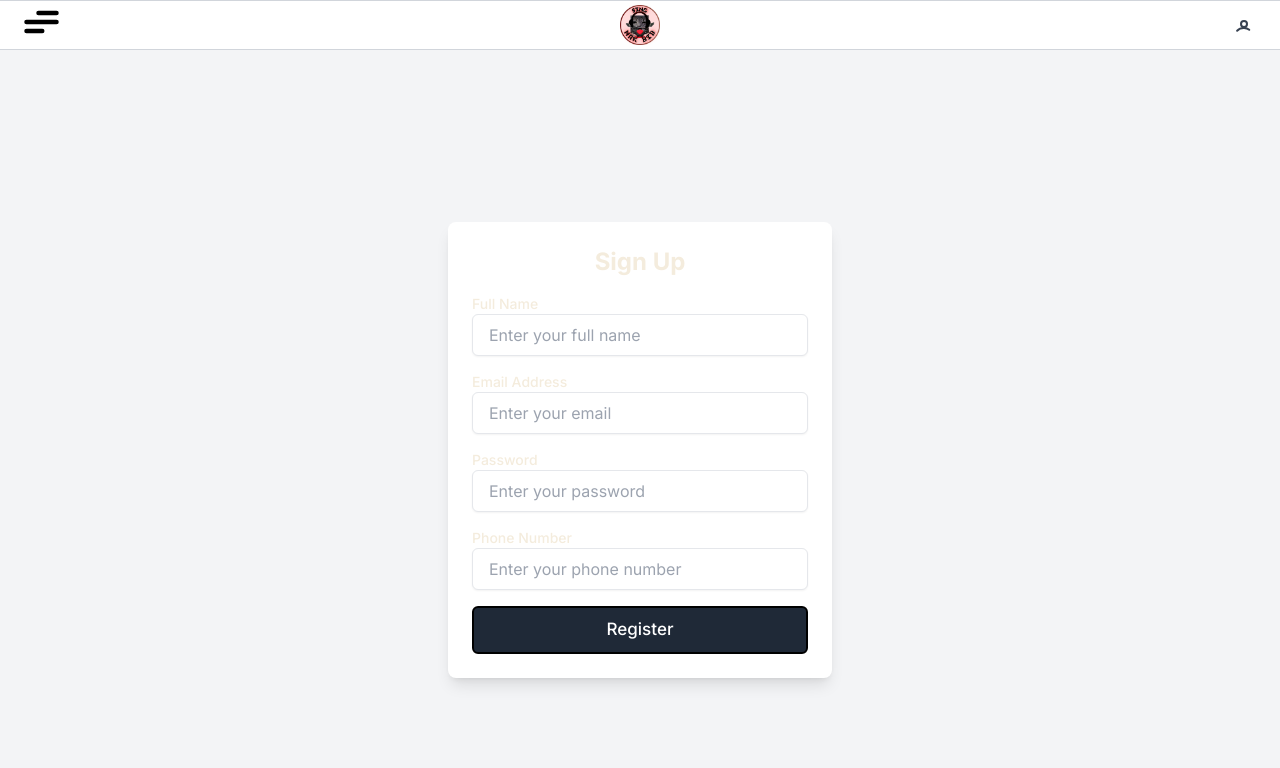
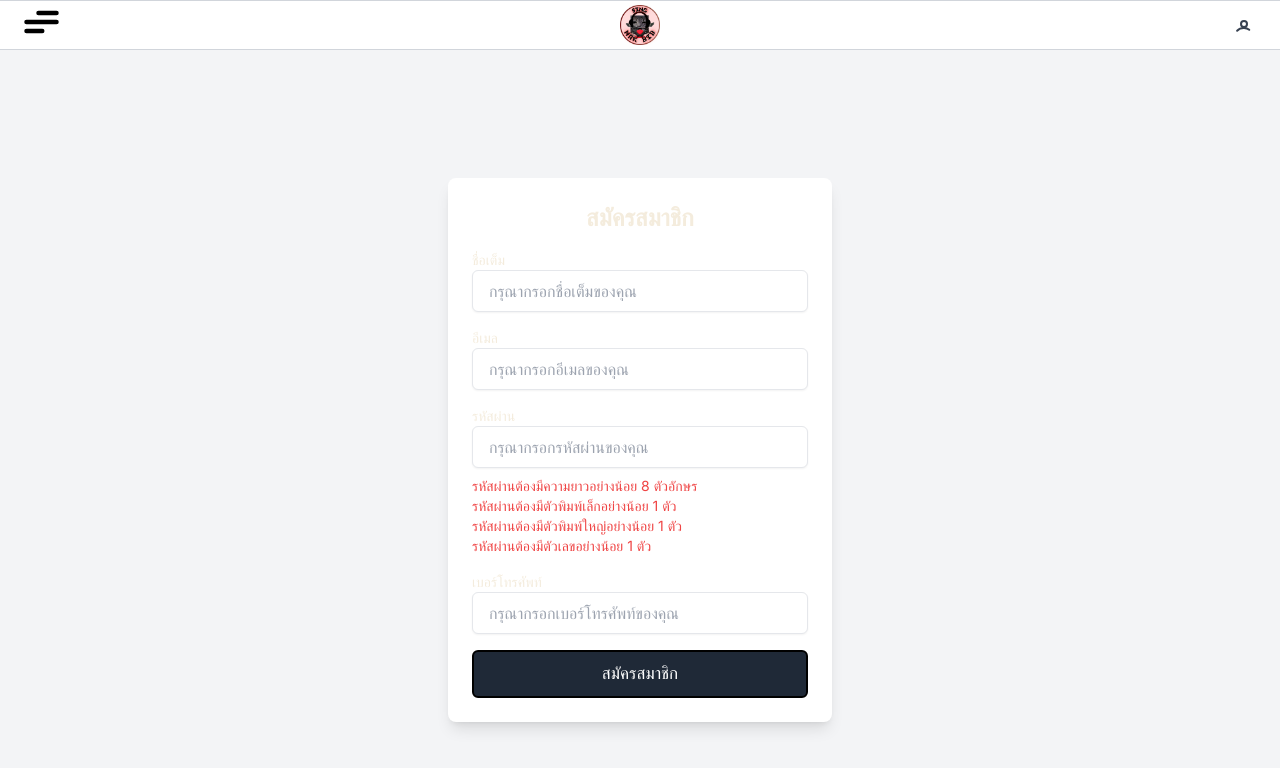
Before and after one commit to 2110503-2564/se-project-32_sing-nak-bid, a Next.js app: page /register in a window 1280 px wide. Shown: the top 768 px of the page. Built offline with nearby package versions, Linux system fonts and the light colour scheme; no server answers.

Commit message:
Register Password Validation

```diff
--- a/src/app/register/page.tsx
+++ b/src/app/register/page.tsx
@@ -1,6 +1,6 @@
 'use client';
 
-import React, { useState } from 'react';
+import React, { useState, useEffect } from 'react';
 import RegisterForm from '@/libs/register';
 
 function SignUp() {
@@ -9,26 +9,46 @@ function SignUp() {
     const [password, setPassword] = useState('');
     const [telephone, setTelephone] = useState('');
     const [message, setMessage] = useState<string | null>(null);
+    const [passwordErrors, setPasswordErrors] = useState<{ message: string; isValid: boolean }[]>([
+        { message: 'รหัสผ่านต้องมีความยาวอย่างน้อย 8 ตัวอักษร', isValid: false },
+        { message: 'รหัสผ่านต้องมีตัวพิมพ์เล็กอย่างน้อย 1 ตัว', isValid: false },
+        { message: 'รหัสผ่านต้องมีตัวพิมพ์ใหญ่อย่างน้อย 1 ตัว', isValid: false },
+        { message: 'รหัสผ่านต้องมีตัวเลขอย่างน้อย 1 ตัว', isValid: false },
+    ]);
+
+    useEffect(() => {
+        const errors = [...passwordErrors];
+        errors[0].isValid = password.length >= 8;
+        errors[1].isValid = /[a-z]/.test(password);
+        errors[2].isValid = /[A-Z]/.test(password);
+        errors[3].isValid = /[0-9]/.test(password);
+        setPasswordErrors(errors);
+    }, [password]);
 
     const handleRegister = async () => {
+        const hasErrors = passwordErrors.some((error) => !error.isValid);
+        if (hasErrors) {
+            setMessage('โปรดแก้ไขข้อผิดพลาดของรหัสผ่านก่อนทำการสมัคร');
+            return;
+        }
         try {
             const result = await RegisterForm(name, telephone, email, password);
-            setMessage("Registration successful!");
-            console.log("Registration successful:", result);
+            setMessage("สมัครสมาชิกสำเร็จ!");
+            console.log("สมัครสมาชิกสำเร็จ:", result);
         } catch (error) {
-            setMessage(`Registration failed: ${(error as Error).message}`);
-            console.error("Registration error:", error);
+            setMessage(`สมัครสมาิกล้มเหลว: ${(error as Error).message}`);
+            console.error("ข้อผิดพลาดในการสมัครสมาชิก:", error);
         }
     };
 
     return (
         <div className="flex items-center justify-center min-h-screen bg-gray-100">
             <div className="bg-white p-6 rounded-lg shadow-lg w-full max-w-sm">
-                <h2 className="text-2xl font-bold mb-4 text-center">Sign Up</h2>
+                <h2 className="text-2xl font-bold mb-4 text-center">สมัครสมาชิก</h2>
                 {message && (
                     <p
                         className={`text-sm text-center mb-4 ${
-                            message.startsWith('Registration failed') ? 'text-red-500' : 'text-green-500'
+                            message.startsWith('สมัครสมาิกล้มเหลว') ? 'text-red-500' : 'text-green-500'
                         }`}
                     >
                         {message}
@@ -36,40 +56,47 @@ function SignUp() {
                 )}
                 <form className="space-y-4">
                     <div>
-                        <label className="block text-sm font-medium">Full Name</label>
+                        <label className="block text-sm font-medium">ชื่อเต็ม</label>
                         <input
                             type="text"
-                            placeholder="Enter your full name"
+                            placeholder="กรุณากรอกชื่อเต็มของคุณ"
                             value={name}
                             onChange={(e) => setName(e.target.value)}
                             className="w-full px-4 py-2 border rounded-md shadow-sm focus:outline-none focus:ring-2 focus:ring-blue-500"
                         />
                     </div>
                     <div>
-                        <label className="block text-sm font-medium">Email Address</label>
+                        <label className="block text-sm font-medium">อีเมล</label>
                         <input
                             type="email"
-                            placeholder="Enter your email"
+                            placeholder="กรุณากรอกอีเมลของคุณ"
                             value={email}
                             onChange={(e) => setEmail(e.target.value)}
                             className="w-full px-4 py-2 border rounded-md shadow-sm focus:outline-none focus:ring-2 focus:ring-blue-500"
                         />
                     </div>
                     <div>
-                        <label className="block text-sm font-medium">Password</label>
+                        <label className="block text-sm font-medium">รหัสผ่าน</label>
                         <input
                             type="password"
-                            placeholder="Enter your password"
+                            placeholder="กรุณากรอกรหัสผ่านของคุณ"
                             value={password}
                             onChange={(e) => setPassword(e.target.value)}
                             className="w-full px-4 py-2 border rounded-md shadow-sm focus:outline-none focus:ring-2 focus:ring-blue-500"
                         />
+                        <div className="mt-2 text-sm">
+                            {passwordErrors.map((error, index) => (
+                                <p key={index} className={error.isValid ? 'text-green-500' : 'text-red-500'}>
+                                    {error.message}
+                                </p>
+                            ))}
+                        </div>
                     </div>
                     <div>
-                        <label className="block text-sm font-medium">Phone Number</label>
+                        <label className="block text-sm font-medium">เบอร์โทรศัพท์</label>
                         <input
                             type="tel"
-                            placeholder="Enter your phone number"
+                            placeholder="กรุณากรอกเบอร์โทรศัพท์ของคุณ"
                             value={telephone}
                             onChange={(e) => setTelephone(e.target.value)}
                             className="w-full px-4 py-2 border rounded-md shadow-sm focus:outline-none focus:ring-2 focus:ring-blue-500"
@@ -80,8 +107,8 @@ function SignUp() {
                         onClick={handleRegister}
                         className="relative inline-block w-full h-12 text-[17px] font-medium border-2 border-black bg-gray-800 text-white rounded-md overflow-hidden transition-colors duration-500 hover:bg-white hover:text-black"
                     >
-                         <span className="absolute top-full left-full w-[200px] h-[150px] bg-white rounded-full transition-all duration-700 hover:top-[-30px] hover:left-[-30px]"></span>
-                         <span className="relative z-10">Register</span>
+                        <span className="absolute top-full left-full w-[200px] h-[150px] bg-white rounded-full transition-all duration-700 hover:top-[-30px] hover:left-[-30px]"></span>
+                        <span className="relative z-10">สมัครสมาชิก</span>
                     </button>
                 </form>
             </div>
```
